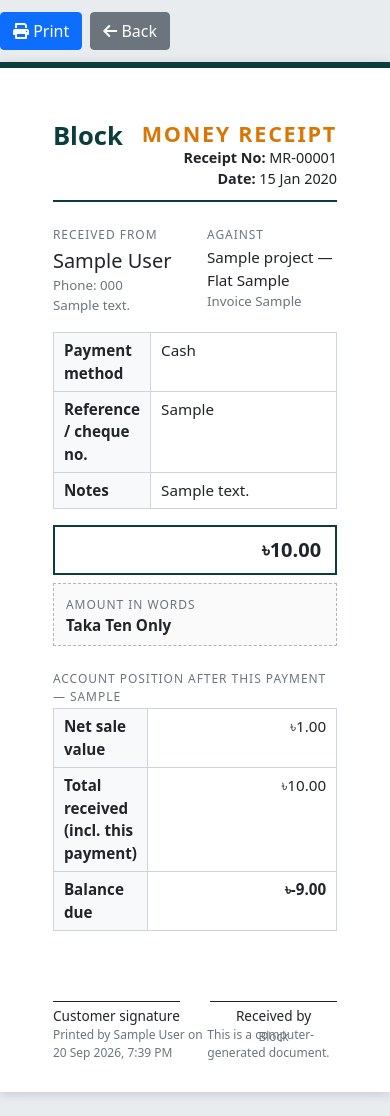
After one commit to hmahabub/block, a Django app: page /sales/payments/1/receipt/ in a window 390 px wide. The commit adds this page. Run offline with Django 4.2, Linux system fonts and the light colour scheme; a user stored in the database is signed in; tables that the repository leaves empty hold one stand-in row (values such as "Sample post").

Commit message:
Add printable payment voucher, sale invoice and money receipt
- Cost page/list: print a payment voucher (CV-nnnnn) with payee, project, cost
  head, amount and amount in words, and prepared/approved/received signatures.
- Sale page: print an invoice with bill-to, property details, price breakdown,
  payments received and balance due, plus a PAID IN FULL / CANCELLED badge.
- Customer payments: print a money receipt (MR-nnnnn) showing the account
  position as of that payment, from the sale page and the payments list.
- Shared A4 print layout with company header (COMPANY_NAME/ADDRESS/PHONE
  settings) and a Taka amount-in-words filter using lakh/crore grouping.
- Tests for the amount-in-words filter and receipt balance calculation.

Co-Authored-By: Claude Sonnet 5 <noreply@anthropic.com>

```diff
--- a/block/settings.py
+++ b/block/settings.py
@@ -75,6 +75,7 @@ TEMPLATES = [
                 'django.template.context_processors.request',
                 'django.contrib.auth.context_processors.auth',
                 'django.contrib.messages.context_processors.messages',
+                'core.context_processors.company',
             ],
         },
     },
@@ -142,6 +143,8 @@ MESSAGE_TAGS = {
 # Company identity — used across templates, printed documents and auto-numbering.
 COMPANY_NAME = env('COMPANY_NAME', default='Block')
 COMPANY_CODE_PREFIX = env('COMPANY_CODE_PREFIX', default='AB')
+COMPANY_ADDRESS = env('COMPANY_ADDRESS', default='')
+COMPANY_PHONE = env('COMPANY_PHONE', default='')
 CURRENCY_SYMBOL = '৳'
 
 # Email settings for password reset (configure via .env in production)
--- /dev/null
+++ b/core/context_processors.py
@@ -0,0 +1,9 @@
+from django.conf import settings
+
+
+def company(request):
+    return {
+        'company_name': settings.COMPANY_NAME,
+        'company_address': settings.COMPANY_ADDRESS,
+        'company_phone': settings.COMPANY_PHONE,
+    }
--- a/core/templatetags/core_tags.py
+++ b/core/templatetags/core_tags.py
@@ -48,3 +48,58 @@ def querystring(context, **kwargs):
         else:
             params[key] = value
     return params.urlencode()
+
+
+_ONES = ['', 'One', 'Two', 'Three', 'Four', 'Five', 'Six', 'Seven', 'Eight', 'Nine', 'Ten', 'Eleven',
+         'Twelve', 'Thirteen', 'Fourteen', 'Fifteen', 'Sixteen', 'Seventeen', 'Eighteen', 'Nineteen']
+_TENS = ['', '', 'Twenty', 'Thirty', 'Forty', 'Fifty', 'Sixty', 'Seventy', 'Eighty', 'Ninety']
+
+
+def _words_below_100(n):
+    if n < 20:
+        return _ONES[n]
+    return (_TENS[n // 10] + ' ' + _ONES[n % 10]).strip()
+
+
+def _words_below_1000(n):
+    parts = []
+    if n >= 100:
+        parts.append(_ONES[n // 100] + ' Hundred')
+    if n % 100:
+        parts.append(_words_below_100(n % 100))
+    return ' '.join(parts)
+
+
+def int_to_words(n):
+    """South Asian grouping: crore, lakh, thousand, hundred (e.g. 16000000 -> One Crore Sixty Lakh)."""
+    if n == 0:
+        return 'Zero'
+    parts = []
+    crore, rest = divmod(n, 10_000_000)
+    if crore:
+        parts.append(int_to_words(crore) + ' Crore')
+    lakh, rest = divmod(rest, 100_000)
+    if lakh:
+        parts.append(_words_below_100(lakh) + ' Lakh')
+    thousand, rest = divmod(rest, 1000)
+    if thousand:
+        parts.append(_words_below_100(thousand) + ' Thousand')
+    if rest:
+        parts.append(_words_below_1000(rest))
+    return ' '.join(parts)
+
+
+@register.filter(name='taka_words')
+def taka_words(value):
+    """Amount in words for printed documents, e.g. Taka One Crore Sixty Lakh Only."""
+    if value in (None, ''):
+        return ''
+    try:
+        amount = Decimal(value).quantize(Decimal('0.01'))
+    except (InvalidOperation, TypeError, ValueError):
+        return value
+    taka, paisa = divmod(int(amount * 100), 100)
+    words = f'Taka {int_to_words(taka)}'
+    if paisa:
+        words += f' and {int_to_words(paisa)} Paisa'
+    return words + ' Only'
--- a/costing/models.py
+++ b/costing/models.py
@@ -98,6 +98,10 @@ class ProjectCost(models.Model):
     def get_absolute_url(self):
         return reverse('costing:cost-detail', kwargs={'pk': self.pk})
 
+    @property
+    def voucher_no(self):
+        return f'CV-{self.pk:05d}'
+
     def save(self, *args, **kwargs):
         self.allocation_required = self.flat_id is None
         super().save(*args, **kwargs)
--- a/costing/templates/costing/cost_detail.html
+++ b/costing/templates/costing/cost_detail.html
@@ -14,6 +14,7 @@
         </p>
     </div>
     <div>
+        <a href="{% url 'costing:cost-voucher' object.pk %}" target="_blank" class="btn btn-success"><i class="fas fa-print"></i> Print Voucher</a>
         <a href="{% url 'costing:cost-update' object.pk %}" class="btn btn-warning"><i class="fas fa-edit"></i> Edit</a>
         <a href="{% url 'costing:cost-list' %}" class="btn btn-secondary"><i class="fas fa-arrow-left"></i> Back to List</a>
     </div>
--- a/costing/templates/costing/cost_list.html
+++ b/costing/templates/costing/cost_list.html
@@ -82,6 +82,7 @@
                         <td>
                             <div class="btn-group btn-group-sm">
                                 <a href="{% url 'costing:cost-detail' cost.pk %}" class="btn btn-info" title="View"><i class="fas fa-eye"></i></a>
+                                <a href="{% url 'costing:cost-voucher' cost.pk %}" target="_blank" class="btn btn-success" title="Print voucher"><i class="fas fa-print"></i></a>
                                 <a href="{% url 'costing:cost-update' cost.pk %}" class="btn btn-warning" title="Edit"><i class="fas fa-edit"></i></a>
                             </div>
                         </td>
--- a/costing/urls.py
+++ b/costing/urls.py
@@ -12,6 +12,7 @@ from .views import (
     ProjectCostDetailView,
     ProjectCostListView,
     ProjectCostUpdateView,
+    ProjectCostVoucherView,
     SharedCostCreateView,
     DirectCostCreateView,
 )
@@ -33,5 +34,6 @@ urlpatterns = [
     path('create/direct/', DirectCostCreateView.as_view(), name='cost-create-direct'),
     path('<int:pk>/', ProjectCostDetailView.as_view(), name='cost-detail'),
     path('<int:pk>/update/', ProjectCostUpdateView.as_view(), name='cost-update'),
+    path('<int:pk>/voucher/', ProjectCostVoucherView.as_view(), name='cost-voucher'),
     path('<int:pk>/delete/', ProjectCostDeleteView.as_view(), name='cost-delete'),
 ]
--- a/sales/models.py
+++ b/sales/models.py
@@ -92,6 +92,10 @@ class CustomerPayment(models.Model):
         ordering = ['-payment_date', '-id']
         verbose_name = 'Customer Payment'
 
+    @property
+    def receipt_no(self):
+        return f'MR-{self.pk:05d}'
+
     def __str__(self):
         return f'{self.customer} - {self.amount} ({self.payment_date})'
 
--- a/sales/templates/sales/payment_list.html
+++ b/sales/templates/sales/payment_list.html
@@ -23,6 +23,7 @@
                         <th>Method</th>
                         <th>Reference</th>
                         <th>Amount</th>
+                        <th></th>
                     </tr>
                 </thead>
                 <tbody>
@@ -34,9 +35,10 @@
                         <td>{{ payment.get_payment_method_display }}</td>
                         <td>{{ payment.reference_no|default:"-" }}</td>
                         <td>{{ payment.amount|taka }}</td>
+                        <td><a href="{% url 'sales:payment-receipt' payment.pk %}" target="_blank" class="btn btn-sm btn-success" title="Print receipt"><i class="fas fa-print"></i></a></td>
                     </tr>
                     {% empty %}
-                    <tr><td colspan="6" class="text-center py-4">No customer payments recorded yet</td></tr>
+                    <tr><td colspan="7" class="text-center py-4">No customer payments recorded yet</td></tr>
                     {% endfor %}
                 </tbody>
             </table>
--- /dev/null
+++ b/sales/templates/sales/payment_receipt.html
@@ -0,0 +1,48 @@
+{% extends "print_base.html" %}
+{% load core_tags %}
+
+{% block doc_title %}Money Receipt{% endblock %}
+{% block doc_no %}{{ payment.receipt_no }}{% endblock %}
+{% block back_url %}{% url 'sales:detail' payment.sale.pk %}{% endblock %}
+{% block doc_heading %}MONEY RECEIPT{% endblock %}
+{% block doc_meta %}
+    <div><strong>Receipt No:</strong> {{ payment.receipt_no }}</div>
+    <div><strong>Date:</strong> {{ payment.payment_date|date:"j M Y" }}</div>
+{% endblock %}
+
+{% block body %}
+<div class="row mt-4 mb-3">
+    <div class="col-6">
+        <div class="section-label">Received from</div>
+        <div class="fs-5 fw-semibold">{{ payment.customer.name }}</div>
+        <div class="text-muted small">Phone: {{ payment.customer.phone }}</div>
+        {% if payment.customer.address %}<div class="text-muted small">{{ payment.customer.address|linebreaksbr }}</div>{% endif %}
+    </div>
+    <div class="col-6">
+        <div class="section-label">Against</div>
+        <div class="fw-semibold">{{ payment.sale.project.project_name }} &mdash; Flat {{ payment.sale.flat.flat_no }}</div>
+        <div class="text-muted small">Invoice {{ payment.sale.sale_no }}</div>
+    </div>
+</div>
+
+<table class="doc mb-3">
+    <tr><th class="label">Payment method</th><td>{{ payment.get_payment_method_display }}</td></tr>
+    <tr><th class="label">Reference / cheque no.</th><td>{{ payment.reference_no|default:"—" }}</td></tr>
+    {% if payment.notes %}<tr><th class="label">Notes</th><td>{{ payment.notes|linebreaksbr }}</td></tr>{% endif %}
+</table>
+
+<div class="amount-box mb-2">{{ payment.amount|taka }}</div>
+<div class="in-words mb-4"><span class="section-label">Amount in words</span><br><strong>{{ payment.amount|taka_words }}</strong></div>
+
+<div class="section-label">Account position after this payment &mdash; {{ payment.sale.sale_no }}</div>
+<table class="doc" style="max-width: 380px;">
+    <tr><th class="label">Net sale value</th><td class="text-end">{{ payment.sale.net_sale_value|taka }}</td></tr>
+    <tr><th class="label">Total received (incl. this payment)</th><td class="text-end">{{ received_to_date|taka }}</td></tr>
+    <tr><th class="label">Balance due</th><td class="text-end {% if balance_after > 0 %}text-danger{% endif %}"><strong>{{ balance_after|taka }}</strong></td></tr>
+</table>
+
+<div class="signatures">
+    <div>Customer signature</div>
+    <div>Received by<br><small class="text-muted">{{ company_name }}</small></div>
+</div>
+{% endblock %}
--- a/sales/templates/sales/sale_detail.html
+++ b/sales/templates/sales/sale_detail.html
@@ -17,6 +17,7 @@
         </p>
     </div>
     <div>
+        <a href="{% url 'sales:invoice' object.pk %}" target="_blank" class="btn btn-success"><i class="fas fa-print"></i> Print Invoice</a>
         <a href="{% url 'sales:update' object.pk %}" class="btn btn-warning"><i class="fas fa-edit"></i> Edit</a>
         <a href="{% url 'sales:list' %}" class="btn btn-secondary"><i class="fas fa-arrow-left"></i> Back to List</a>
     </div>
@@ -50,10 +51,10 @@
             <div class="card-body">
                 {% if payments %}
                 <table class="table table-sm mb-0">
-                    <thead class="table-light"><tr><th>Date</th><th>Method</th><th>Amount</th></tr></thead>
+                    <thead class="table-light"><tr><th>Date</th><th>Method</th><th>Amount</th><th></th></tr></thead>
                     <tbody>
                         {% for payment in payments %}
-                        <tr><td>{{ payment.payment_date }}</td><td>{{ payment.get_payment_method_display }}</td><td>{{ payment.amount|taka }}</td></tr>
+                        <tr><td>{{ payment.payment_date }}</td><td>{{ payment.get_payment_method_display }}</td><td>{{ payment.amount|taka }}</td><td><a href="{% url 'sales:payment-receipt' payment.pk %}" target="_blank" title="Print receipt"><i class="fas fa-print"></i></a></td></tr>
                         {% endfor %}
                     </tbody>
                 </table>
--- a/sales/urls.py
+++ b/sales/urls.py
@@ -3,6 +3,8 @@ from django.urls import path
 from .views import (
     CustomerPaymentCreateView,
     CustomerPaymentListView,
+    CustomerPaymentReceiptView,
+    FlatSaleInvoiceView,
     FlatSaleCreateView,
     FlatSaleDetailView,
     FlatSaleListView,
@@ -17,6 +19,9 @@ urlpatterns = [
     path('<int:pk>/', FlatSaleDetailView.as_view(), name='detail'),
     path('<int:pk>/update/', FlatSaleUpdateView.as_view(), name='update'),
 
+    path('<int:pk>/invoice/', FlatSaleInvoiceView.as_view(), name='invoice'),
+
     path('payments/', CustomerPaymentListView.as_view(), name='payment-list'),
     path('payments/create/', CustomerPaymentCreateView.as_view(), name='payment-create'),
+    path('payments/<int:pk>/receipt/', CustomerPaymentReceiptView.as_view(), name='payment-receipt'),
 ]
--- a/sales/views.py
+++ b/sales/views.py
@@ -1,5 +1,5 @@
 from django.contrib.auth.mixins import LoginRequiredMixin, PermissionRequiredMixin
-from django.db.models import Q
+from django.db.models import Q, Sum
 from django.urls import reverse_lazy
 from django.utils import timezone
 from django.views.generic import CreateView, DetailView, ListView, UpdateView
@@ -116,3 +116,38 @@ class CustomerPaymentCreateView(PermissionRequiredMixin, CreateAuditMixin, Creat
             except FlatSale.DoesNotExist:
                 pass
         return initial
+
+
+class FlatSaleInvoiceView(LoginRequiredMixin, DetailView):
+    model = FlatSale
+    template_name = 'sales/sale_invoice.html'
+    context_object_name = 'sale'
+
+    def get_queryset(self):
+        return super().get_queryset().select_related('customer', 'flat', 'project')
+
+    def get_context_data(self, **kwargs):
+        context = super().get_context_data(**kwargs)
+        context['payments'] = self.object.payments.order_by('payment_date', 'id')
+        return context
+
+
+class CustomerPaymentReceiptView(LoginRequiredMixin, DetailView):
+    model = CustomerPayment
+    template_name = 'sales/payment_receipt.html'
+    context_object_name = 'payment'
+
+    def get_queryset(self):
+        return super().get_queryset().select_related('customer', 'sale', 'sale__flat', 'sale__project')
+
+    def get_context_data(self, **kwargs):
+        context = super().get_context_data(**kwargs)
+        payment = self.object
+        earlier = payment.sale.payments.filter(
+            Q(payment_date__lt=payment.payment_date)
+            | Q(payment_date=payment.payment_date, pk__lte=payment.pk)
+        )
+        # Position as of this payment, not today, so an old receipt stays accurate.
+        context['received_to_date'] = earlier.aggregate(total=Sum('amount'))['total'] or 0
+        context['balance_after'] = payment.sale.net_sale_value - context['received_to_date']
+        return context
--- /dev/null
+++ b/templates/print_base.html
@@ -0,0 +1,75 @@
+<!DOCTYPE html>
+<html lang="en">
+<head>
+    <meta charset="UTF-8">
+    <meta name="viewport" content="width=device-width, initial-scale=1.0">
+    <title>{% block doc_title %}Document{% endblock %} {% block doc_no %}{% endblock %} - {{ company_name }}</title>
+    <link href="https://cdn.jsdelivr.net/npm/bootstrap@5.1.3/dist/css/bootstrap.min.css" rel="stylesheet">
+    <link rel="stylesheet" href="https://cdnjs.cloudflare.com/ajax/libs/font-awesome/6.0.0/css/all.min.css">
+    <style>
+        :root { --brand: #0b3d3a; --accent: #d97706; }
+        body { background: #e9ecef; color: #212529; font-size: 0.95rem; }
+        .toolbar { max-width: 210mm; margin: 12px auto; display: flex; gap: 8px; }
+        .sheet {
+            background: #fff; max-width: 210mm; min-height: 250mm; margin: 0 auto 24px;
+            padding: 14mm 14mm 12mm; border-top: 6px solid var(--brand);
+            box-shadow: 0 2px 10px rgba(0, 0, 0, .15); position: relative;
+        }
+        .letterhead { display: flex; justify-content: space-between; align-items: flex-start; border-bottom: 2px solid var(--brand); padding-bottom: 10px; }
+        .letterhead h1 { font-size: 1.6rem; margin: 0; color: var(--brand); font-weight: 700; }
+        .letterhead .sub { color: #6c757d; font-size: .85rem; }
+        .doc-title { text-align: right; }
+        .doc-title h2 { font-size: 1.35rem; letter-spacing: .08em; margin: 0; color: var(--accent); font-weight: 700; }
+        .doc-title .meta { font-size: .9rem; }
+        .section-label { font-size: .75rem; letter-spacing: .08em; text-transform: uppercase; color: #6c757d; margin-bottom: 2px; }
+        table.doc { width: 100%; border-collapse: collapse; }
+        table.doc th, table.doc td { border: 1px solid #ced4da; padding: 6px 10px; vertical-align: top; }
+        table.doc thead th { background: #f1f3f5; }
+        table.doc th.label { background: #f8f9fa; width: 30%; font-weight: 600; }
+        .amount-box { border: 2px solid var(--brand); padding: 8px 14px; font-size: 1.25rem; font-weight: 700; text-align: right; }
+        .in-words { border: 1px dashed #adb5bd; padding: 8px 12px; background: #fafafa; }
+        .signatures { display: flex; justify-content: space-between; gap: 30px; margin-top: 70px; }
+        .signatures div { flex: 1; text-align: center; border-top: 1px solid #212529; padding-top: 4px; font-size: .85rem; }
+        .stamp {
+            display: inline-block; margin-top: 6px; font-size: 1rem; font-weight: 800; letter-spacing: .12em;
+            color: #198754; border: 3px solid #198754; padding: 1px 14px; border-radius: 4px; transform: rotate(-4deg);
+        }
+        .foot { position: absolute; left: 14mm; right: 14mm; bottom: 8mm; font-size: .75rem; color: #6c757d; display: flex; justify-content: space-between; }
+        @page { size: A4; margin: 0; }
+        @media print {
+            body { background: #fff; }
+            .toolbar { display: none !important; }
+            .sheet { box-shadow: none; margin: 0; max-width: none; min-height: 297mm; }
+            table.doc thead th, table.doc th.label { -webkit-print-color-adjust: exact; print-color-adjust: exact; }
+        }
+    </style>
+    {% block extra_css %}{% endblock %}
+</head>
+<body>
+    <div class="toolbar">
+        <button class="btn btn-primary" onclick="window.print()"><i class="fas fa-print"></i> Print</button>
+        <a class="btn btn-secondary" href="{% block back_url %}/{% endblock %}"><i class="fas fa-arrow-left"></i> Back</a>
+    </div>
+
+    <div class="sheet">
+        <div class="letterhead">
+            <div>
+                <h1>{{ company_name }}</h1>
+                {% if company_address %}<div class="sub">{{ company_address }}</div>{% endif %}
+                {% if company_phone %}<div class="sub">Phone: {{ company_phone }}</div>{% endif %}
+            </div>
+            <div class="doc-title">
+                <h2>{% block doc_heading %}{% endblock %}</h2>
+                <div class="meta">{% block doc_meta %}{% endblock %}</div>
+            </div>
+        </div>
+
+        {% block body %}{% endblock %}
+
+        <div class="foot">
+            <span>Printed by {{ user.get_full_name|default:user.username }} on {% now "j M Y, g:i A" %}</span>
+            <span>This is a computer-generated document.</span>
+        </div>
+    </div>
+</body>
+</html>
```
Also changed, not shown: core/tests.py (+25 -2 lines), costing/templates/costing/cost_voucher.html (added, +49 -0 lines), costing/views.py (+7 -0 lines), sales/templates/sales/sale_invoice.html (added, +72 -0 lines), sales/tests.py (+35 -0 lines), README.md.
